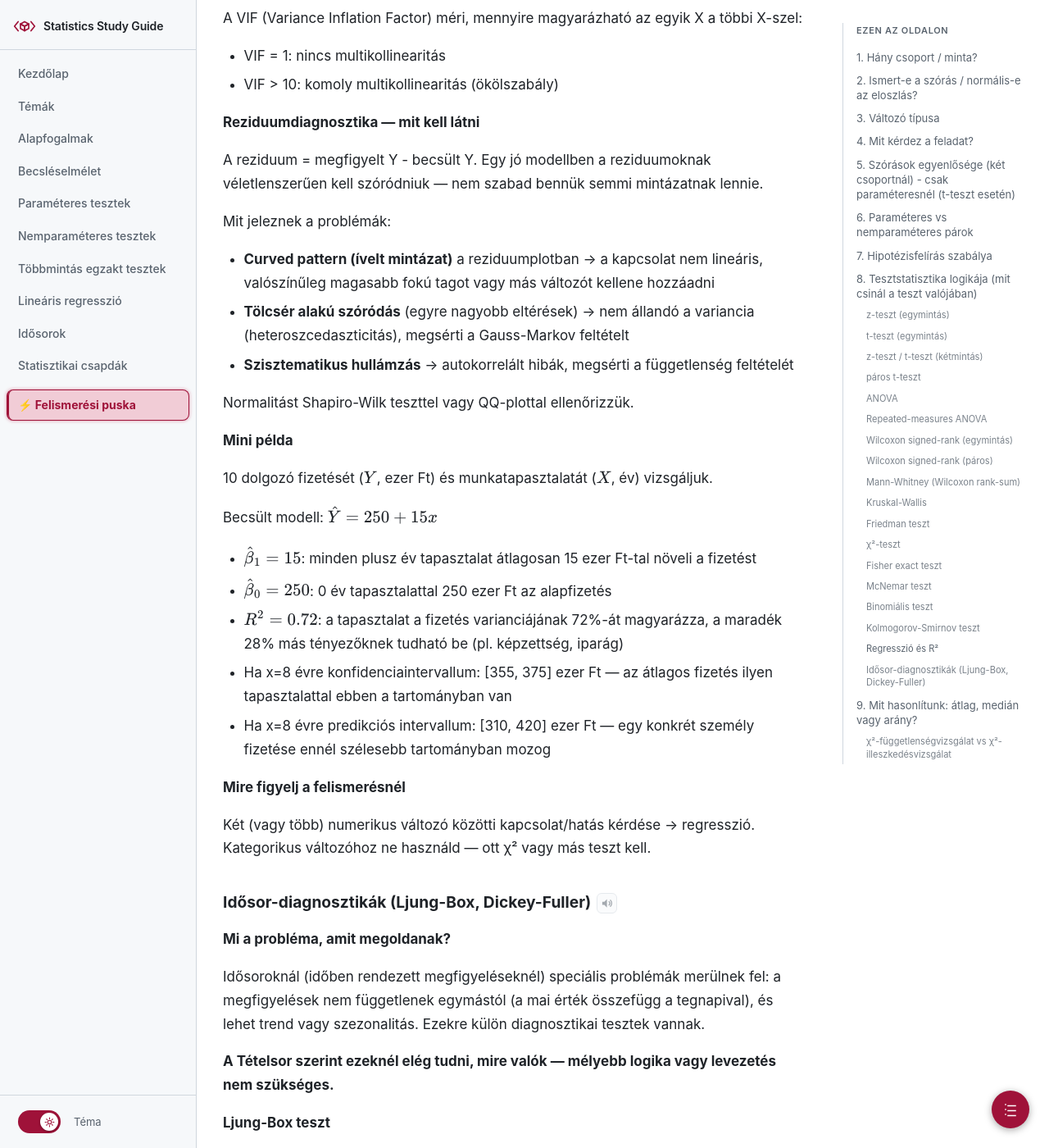
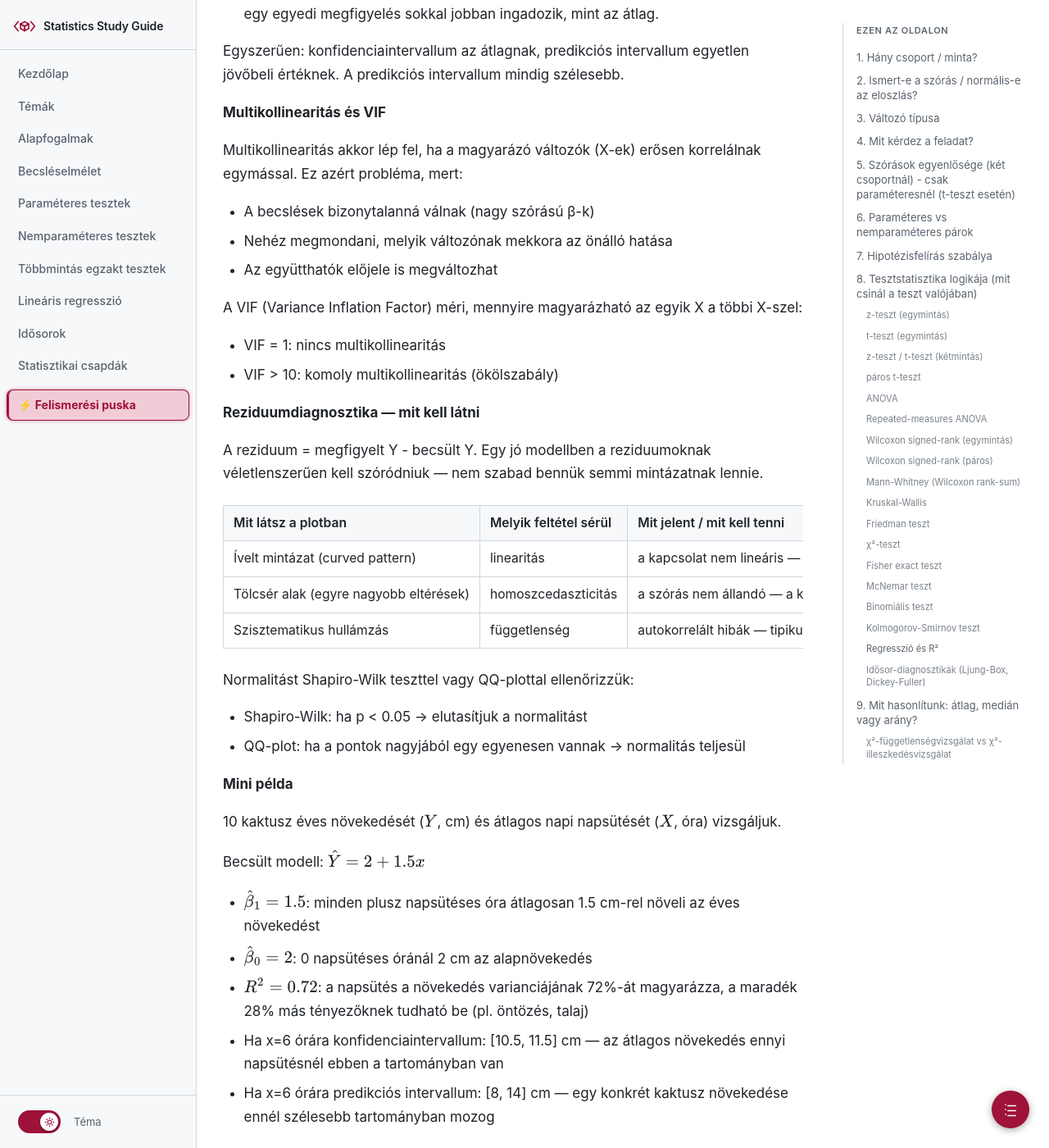
Before and after one commit to szappanka/stats-study, a Jekyll site: the page built from docs/09-puska.md, in a window 1280 px wide and 1400 px high, scrolled down 28913 px. Shown: the whole window at 82% size. Built offline with Jekyll 4.4.1, drawn with Linux system fonts in a browser that asks for light colours; some of the changed text lies outside the part shown.

Commit message:
fix: Clarify Gauss-Markov conditions and enhance explanation of variance components in regression analysis

```diff
--- a/docs/09-puska.md
+++ b/docs/09-puska.md
@@ -783,6 +783,14 @@ $$\beta^* = \hat\beta_1 \cdot \frac{s_x}{s_y}$$
 Így összehasonlíthatóvá válnak a különböző mértékegységű változók — melyik magyarázó változónak van nagyobb hatása Y-ra.
 
 **R² levezetése**
+
+Mielőtt a képletbe mennénk, értsd meg mit mér a három négyzetösszeg:
+
+- **SST** (Sum of Squares Total) — mennyire szórnak a valódi Y értékek az összátlag körül. Ez a "kiindulópont" — annyit tudnánk mondani Y-ról, ha nem lenne modellünk, csak az átlag.
+- **SSE** (Sum of Squares Error) — mennyire téved a modell. Ez a "maradék" — amit a modell nem tudott megmagyarázni.
+- **SSR** (Sum of Squares Regression) — amit a modell megmagyarázott. SST-ből kivonva az SSE-t kapjuk: SSR = SST - SSE.
+
+Gondolj rá így: az összes "feladványból" (SST) a modell megoldotta a SSR részét, és SSE maradt megoldatlan.
 
 A teljes változékonyságot (SST) két részre bontjuk:
 
@@ -828,24 +836,27 @@ A VIF (Variance Inflation Factor) méri, mennyire magyarázható az egyik X a t
 
 A reziduum = megfigyelt Y - becsült Y. Egy jó modellben a reziduumoknak véletlenszerűen kell szóródniuk — nem szabad bennük semmi mintázatnak lennie.
 
-Mit jeleznek a problémák:
-- **Curved pattern (ívelt mintázat)** a reziduumplotban → a kapcsolat nem lineáris, valószínűleg magasabb fokú tagot vagy más változót kellene hozzáadni
-- **Tölcsér alakú szóródás** (egyre nagyobb eltérések) → nem állandó a variancia (heteroszcedaszticitás), megsérti a Gauss-Markov feltételt
-- **Szisztematikus hullámzás** → autokorrelált hibák, megsérti a függetlenség feltételét
+| Mit látsz a plotban | Melyik feltétel sérül | Mit jelent / mit kell tenni |
+|---|---|---|
+| Ívelt mintázat (curved pattern) | linearitás | a kapcsolat nem lineáris — magasabb fokú tagot vagy más változót kell hozzáadni |
+| Tölcsér alak (egyre nagyobb eltérések) | homoszcedaszticitás | a szórás nem állandó — a konfidenciaintervallumok és p-értékek pontatlanok lesznek |
+| Szisztematikus hullámzás | függetlenség | autokorrelált hibák — tipikusan idősoroknál fordul elő |
 
-Normalitást Shapiro-Wilk teszttel vagy QQ-plottal ellenőrizzük.
+Normalitást Shapiro-Wilk teszttel vagy QQ-plottal ellenőrizzük:
+- Shapiro-Wilk: ha p < 0.05 → elutasítjuk a normalitást
+- QQ-plot: ha a pontok nagyjából egy egyenesen vannak → normalitás teljesül
 
 **Mini példa**
 
-10 dolgozó fizetését (\\(Y\\), ezer Ft) és munkatapasztalatát (\\(X\\), év) vizsgáljuk.
+10 kaktusz éves növekedését (\\(Y\\), cm) és átlagos napi napsütését (\\(X\\), óra) vizsgáljuk.
 
-Becsült modell: \\(\hat{Y} = 250 + 15x\\)
+Becsült modell: \\(\hat{Y} = 2 + 1.5x\\)
 
-- \\(\hat\beta_1 = 15\\): minden plusz év tapasztalat átlagosan 15 ezer Ft-tal növeli a fizetést
-- \\(\hat\beta_0 = 250\\): 0 év tapasztalattal 250 ezer Ft az alapfizetés
-- \\(R^2 = 0.72\\): a tapasztalat a fizetés varianciájának 72%-át magyarázza, a maradék 28% más tényezőknek tudható be (pl. képzettség, iparág)
-- Ha x=8 évre konfidenciaintervallum: [355, 375] ezer Ft — az átlagos fizetés ilyen tapasztalattal ebben a tartományban van
-- Ha x=8 évre predikciós intervallum: [310, 420] ezer Ft — egy konkrét személy fizetése ennél szélesebb tartományban mozog
+- \\(\hat\beta_1 = 1.5\\): minden plusz napsütéses óra átlagosan 1.5 cm-rel növeli az éves növekedést
+- \\(\hat\beta_0 = 2\\): 0 napsütéses óránál 2 cm az alapnövekedés
+- \\(R^2 = 0.72\\): a napsütés a növekedés varianciájának 72%-át magyarázza, a maradék 28% más tényezőknek tudható be (pl. öntözés, talaj)
+- Ha x=6 órára konfidenciaintervallum: [10.5, 11.5] cm — az átlagos növekedés ennyi napsütésnél ebben a tartományban van
+- Ha x=6 órára predikciós intervallum: [8, 14] cm — egy konkrét kaktusz növekedése ennél szélesebb tartományban mozog
 
 **Mire figyelj a felismerésnél**
 
```
Also changed, not shown: other parts of docs/09-puska.md (+1 -1 lines).
